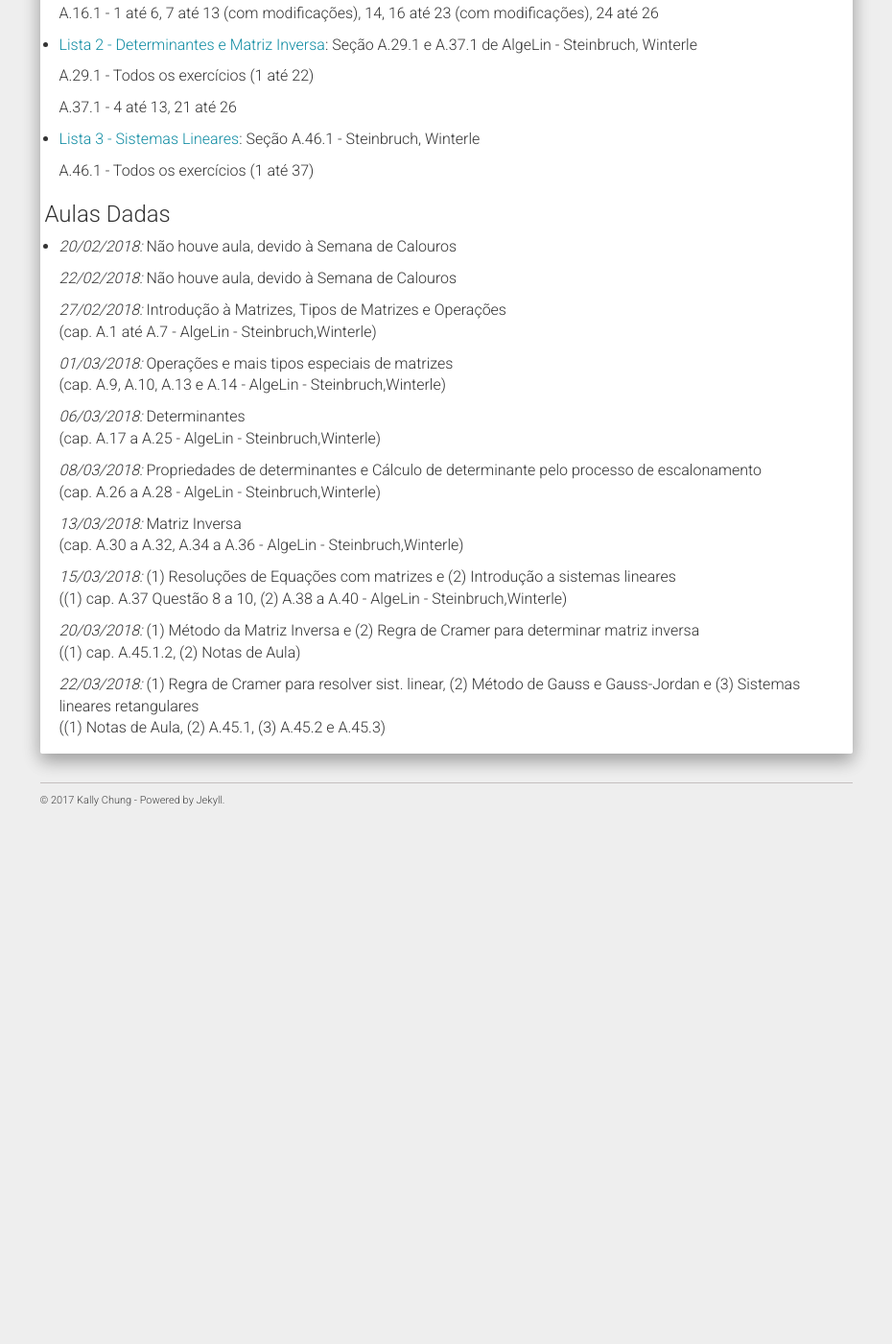
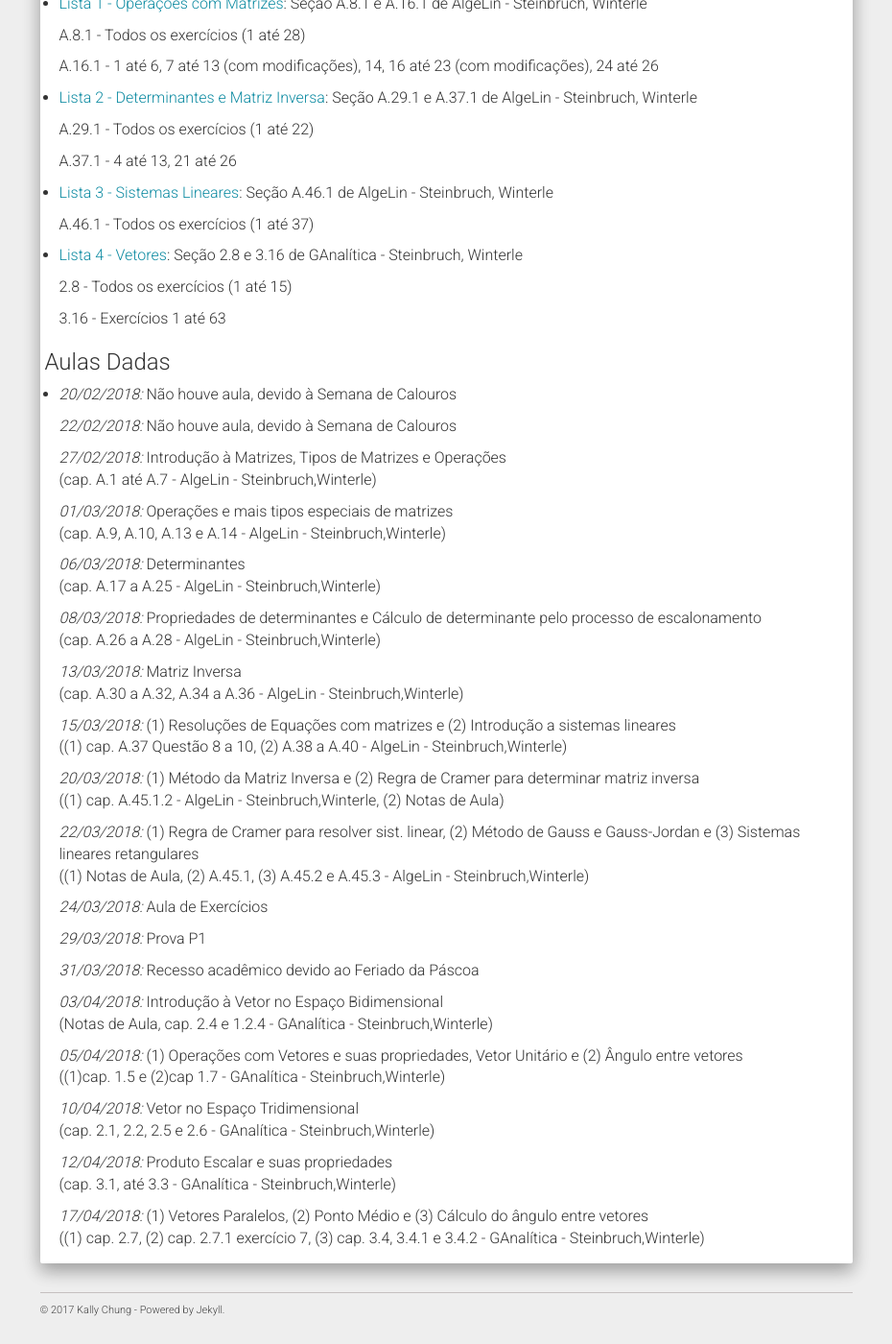
Before and after one commit to chunggnuhc/chunggnuhc.github.io, a Jekyll site: the page built from CM303-GAeAL-1sem2018.md, in a window 1280 px wide and 1400 px high, scrolled down 1468 px. Shown: the whole window at 96% size, without its empty margins (321-1251 px from the left). Built offline with Jekyll 4.4.1, drawn with Linux system fonts in a browser that asks for light colours; nearby versions of some CDN libraries; before the commit the page ends 2337 px from its top, so only the background shows below that; some of the changed text lies outside the part shown.

Commit message:
Update CM303 - Cronog, LExerc, VistaProva

```diff
--- a/CM303-GAeAL-1sem2018.md
+++ b/CM303-GAeAL-1sem2018.md
@@ -4,6 +4,8 @@ title: CM303 Turma A - Introd. a Geom. Analítica e Álg. Linear - Eng. Cartogr
 permalink: /CM303-GAeAL-1sem2018/
 ---
 <h1><b><i>Importante!</i></b></h1>
+- Postado em 18/04/2018: Lista de exercícios 04 adicionada. Vista da Prova P1 será no dia 19/04/2018 das 13h até 13h30min, no Anfiteatro A.
+
 - Postado em 24/03/2018: Lista de exercícios 03 adicionada. Fica a dica: se possível, façam as contas dos exercícios sem calculadora.
 
 - Postado em 17/03/2018: OLHA SÓ a lista de exercícios 02 que eu coloquei no site. Tá BUNITO!
@@ -76,9 +78,15 @@ obs.: O horário de atendimento no dia é cancelado caso nenhum aluno apareça a
 
   A.37.1 - 4 até 13, 21 até 26
 
-- [Lista 3 - Sistemas Lineares](/disciplinas1sem2018/ListaExerc03 - CM303.pdf): Seção A.46.1 - Steinbruch, Winterle
+- [Lista 3 - Sistemas Lineares](/disciplinas1sem2018/ListaExerc03 - CM303.pdf): Seção A.46.1 de AlgeLin - Steinbruch, Winterle
 
   A.46.1 - Todos os exercícios (1 até 37)
+
+- [Lista 4 - Vetores](/disciplinas1sem2018/ListaExerc04 - CM303.pdf): Seção 2.8 e 3.16 de GAnalítica - Steinbruch, Winterle
+
+  2.8 - Todos os exercícios (1 até 15)
+
+  3.16 - Exercícios 1 até 63
 
 <h3>Aulas Dadas</h3>
 
@@ -98,6 +106,22 @@ obs.: O horário de atendimento no dia é cancelado caso nenhum aluno apareça a
 
   _15/03/2018:_ (1) Resoluções de Equações com matrizes e (2) Introdução a sistemas lineares <br/>((1) cap. A.37 Questão 8 a 10, (2) A.38 a A.40 - AlgeLin - Steinbruch,Winterle)
 
-  _20/03/2018:_ (1) Método da Matriz Inversa e (2) Regra de Cramer para determinar matriz inversa <br/>((1) cap. A.45.1.2, (2) Notas de Aula)
+  _20/03/2018:_ (1) Método da Matriz Inversa e (2) Regra de Cramer para determinar matriz inversa <br/>((1) cap. A.45.1.2 - AlgeLin - Steinbruch,Winterle, (2) Notas de Aula)
 
-  _22/03/2018:_ (1) Regra de Cramer para resolver sist. linear, (2) Método de Gauss e Gauss-Jordan e (3) Sistemas lineares retangulares <br/>((1) Notas de Aula, (2) A.45.1, (3) A.45.2 e A.45.3)
+  _22/03/2018:_ (1) Regra de Cramer para resolver sist. linear, (2) Método de Gauss e Gauss-Jordan e (3) Sistemas lineares retangulares <br/>((1) Notas de Aula, (2) A.45.1, (3) A.45.2 e A.45.3 - AlgeLin - Steinbruch,Winterle)
+
+  _24/03/2018:_ Aula de Exercícios
+
+  _29/03/2018:_ Prova P1
+
+  _31/03/2018:_ Recesso acadêmico devido ao Feriado da Páscoa
+
+  _03/04/2018:_ Introdução à Vetor no Espaço Bidimensional <br/>(Notas de Aula, cap. 2.4 e 1.2.4 - GAnalítica - Steinbruch,Winterle)
+
+  _05/04/2018:_ (1) Operações com Vetores e suas propriedades, Vetor Unitário e (2) Ângulo entre vetores <br/>((1)cap. 1.5 e (2)cap 1.7 - GAnalítica - Steinbruch,Winterle)
+
+  _10/04/2018:_ Vetor no Espaço Tridimensional <br/>(cap. 2.1, 2.2, 2.5 e 2.6 - GAnalítica - Steinbruch,Winterle)
+
+  _12/04/2018:_ Produto Escalar e suas propriedades <br/>(cap. 3.1, até 3.3 - GAnalítica - Steinbruch,Winterle)
+
+  _17/04/2018:_ (1) Vetores Paralelos, (2) Ponto Médio e (3) Cálculo do ângulo entre vetores <br/>((1) cap. 2.7, (2) cap. 2.7.1 exercício 7, (3) cap. 3.4, 3.4.1 e 3.4.2 - GAnalítica - Steinbruch,Winterle)
```
